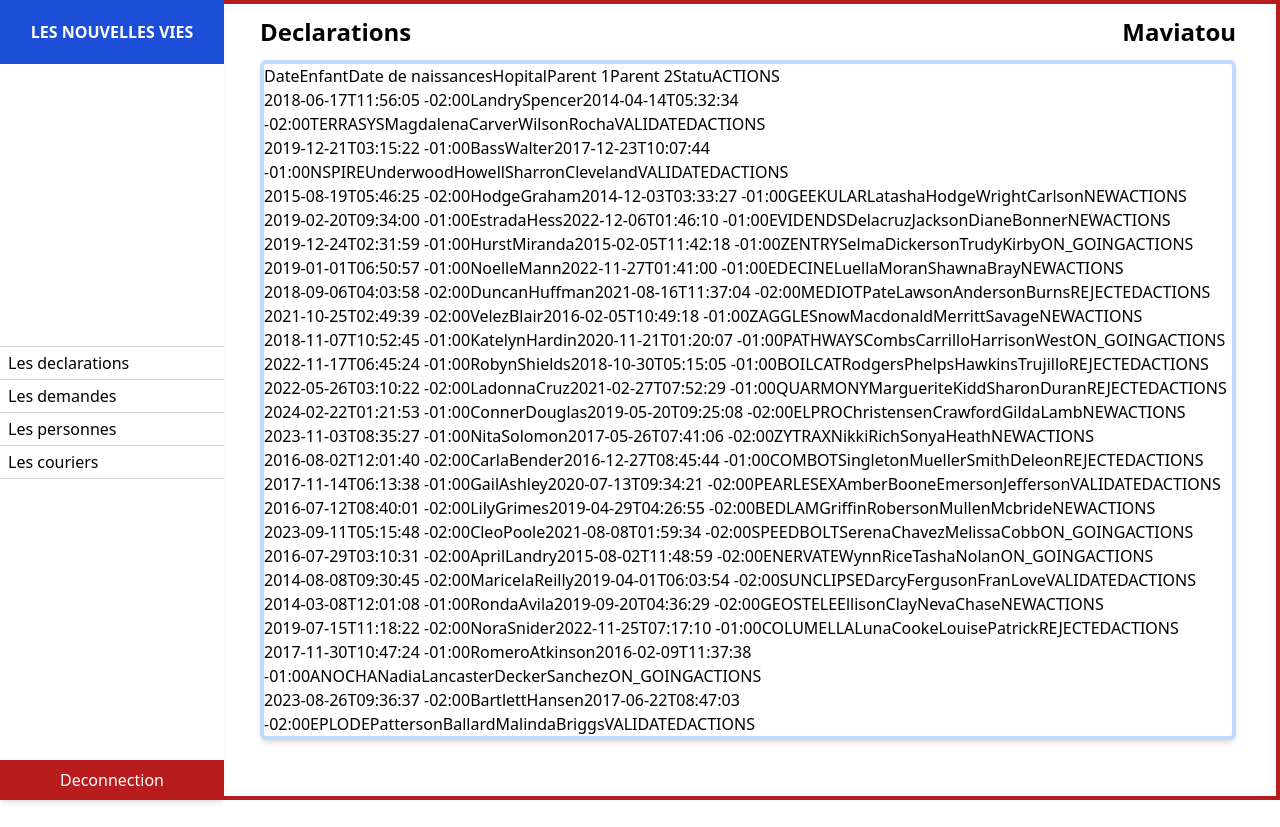
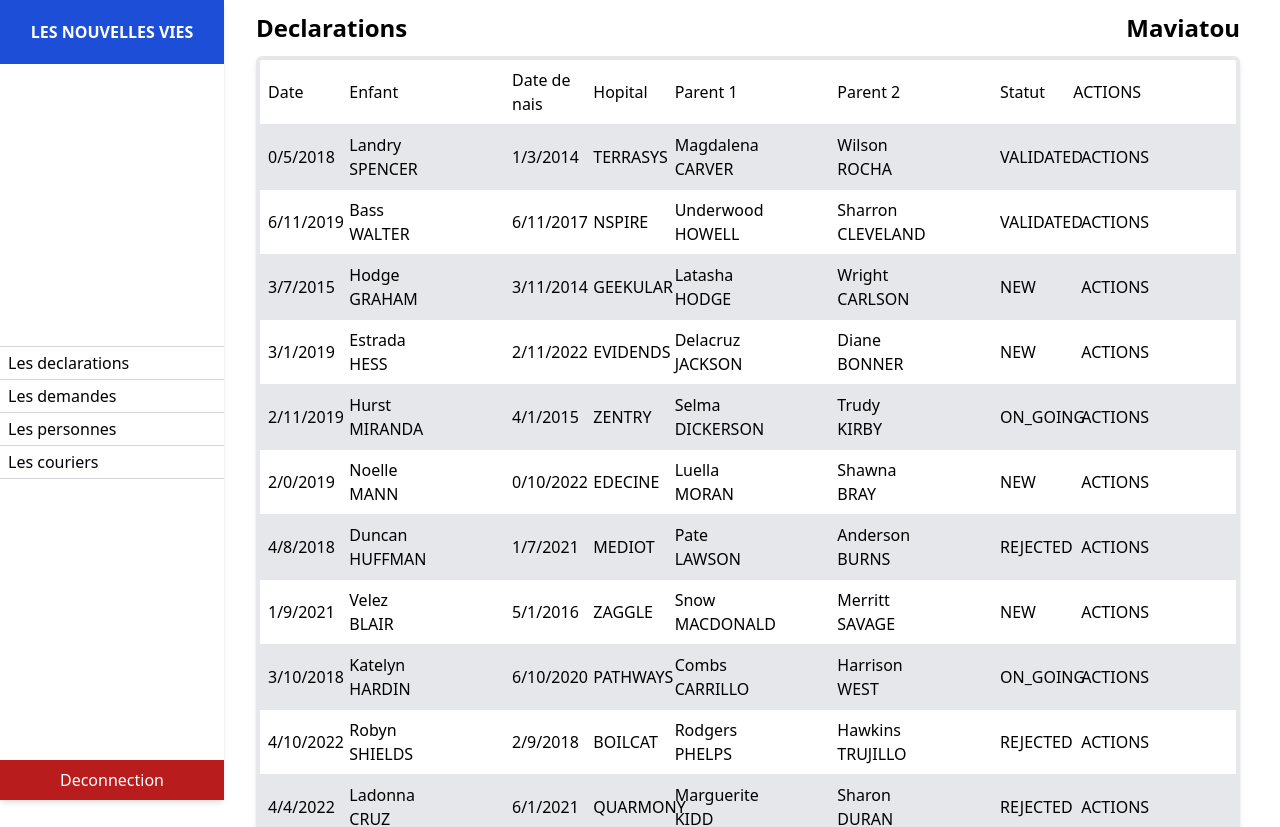
Before and after one commit to tmdiallo5/webSite-naissance, a React (Vite) app in the folder website-naissance/: page /private/declaration in a window 1280 px wide. Shown: the top 827 px of the page. Before the commit the page ends 800 px from the top, so only its background shows below. Built offline with nearby package versions, Linux system fonts and the light colour scheme.

Commit message:
Deuxieme partie pour l'affichage de la liste des declarations. le design et le formatage des dates

```diff
--- a/website-naissance/src/layouts/PrivateLayout.tsx
+++ b/website-naissance/src/layouts/PrivateLayout.tsx
@@ -3,7 +3,7 @@ import Nav from "../components/nav/Nav";
 
 function PrivateLayout() {
   return (
-    <section className="border-4 border-red-700 min-h-screen">
+    <section className=" min-h-screen">
       <Nav />
       <main className="wrapper pl-64 pr-10">
         <header className="flex justify-between my-3 text-2xl font-bold">
--- a/website-naissance/src/pages/Declaration.tsx
+++ b/website-naissance/src/pages/Declaration.tsx
@@ -1,45 +1,50 @@
-import { DECLARATIONS } from "../utils";
+import { DECLARATIONS, formatDate } from "../utils";
 
 function Declaration() {
   return (
-    <div className="border-4 border-blue-200 bg-white shadow-md rounded-md">
-      <article>
-        <span>Date</span>
+    <div className=" border-4  bg-white shadow-md rounded-md">
+      <article className="grid grid-cols-12 items-center">
+        <span className={`p-2`}>Date</span>
 
-        <span>Enfant</span>
+        <span className={`p-2 col-span-2`}>Enfant</span>
 
-        <span>Date de naissances</span>
+        <span className={`p-2`}>Date de nais</span>
 
-        <span>Hopital</span>
+        <span className={`p-2`}>Hopital</span>
 
-        <span>Parent 1</span>
-        <span>Parent 2</span>
+        <span className={`p-2 col-span-2`}>Parent 1</span>
+        <span className={`p-2 col-span-2`}>Parent 2</span>
 
-        <span>Statu</span>
-        <span>ACTIONS</span>
+        <span className={`p-2`}>Statut</span>
+        <span className={`col-span-2`}>ACTIONS</span>
       </article>
-      {DECLARATIONS.map((item) => (
-        <article key={item.id}>
-          <span>{item.registered}</span>
-          <span>
+      {DECLARATIONS.map((item, index) => (
+        <article
+          key={item.id}
+          className={`grid grid-cols-12 border-t items-center ${
+            index % 2 === 0 ? "bg-gray-200" : null
+          }`}
+        >
+          <span className={` p-2`}>{formatDate(item.registered)}</span>
+          <span className={` p-2 col-span-2 flex flex-col`}>
             <span>{item.child.firstName}</span>
-            <span>{item.child.lastName}</span>
+            <span className="uppercase">{item.child.lastName}</span>
           </span>
-          <span>{item.child.birthDate}</span>
-          <span>
+          <span className={` p-2`}>{formatDate(item.child.birthDate)}</span>
+          <span className={` p-2`}>
             <span>{item.company.name}</span>
           </span>
-          <span>
+          <span className={` p-2 col-span-2 flex flex-col`}>
             <span>{item.firstParent.firstName}</span>
-            <span>{item.firstParent.lastName}</span>
+            <span className="uppercase">{item.firstParent.lastName}</span>
           </span>
-          <span>
+          <span className={` p-2 col-span-2 flex flex-col`}>
             <span>{item.secondParent.firstName}</span>
-            <span>{item.secondParent.lastName}</span>
+            <span className="uppercase">{item.secondParent.lastName}</span>
           </span>
 
-          <span>{item.status}</span>
-          <span>ACTIONS</span>
+          <span className={` p-2`}>{item.status}</span>
+          <span className={` p-2 col-span-2 flex flex-col`}>ACTIONS</span>
         </article>
       ))}
     </div>
--- /dev/null
+++ b/website-naissance/src/utils/date.ts
@@ -0,0 +1,6 @@
+const formatDate = (value: string) => {
+    const date = new Date(value.split(" ")[0]);
+    return `${date.getDay()}/${date.getMonth()}/${date.getFullYear()}`
+}
+
+export {formatDate};
--- a/website-naissance/src/utils/index.ts
+++ b/website-naissance/src/utils/index.ts
@@ -1,2 +1,3 @@
 export * from './data'
 export * from './declarations'
+export * from'./date'
```
